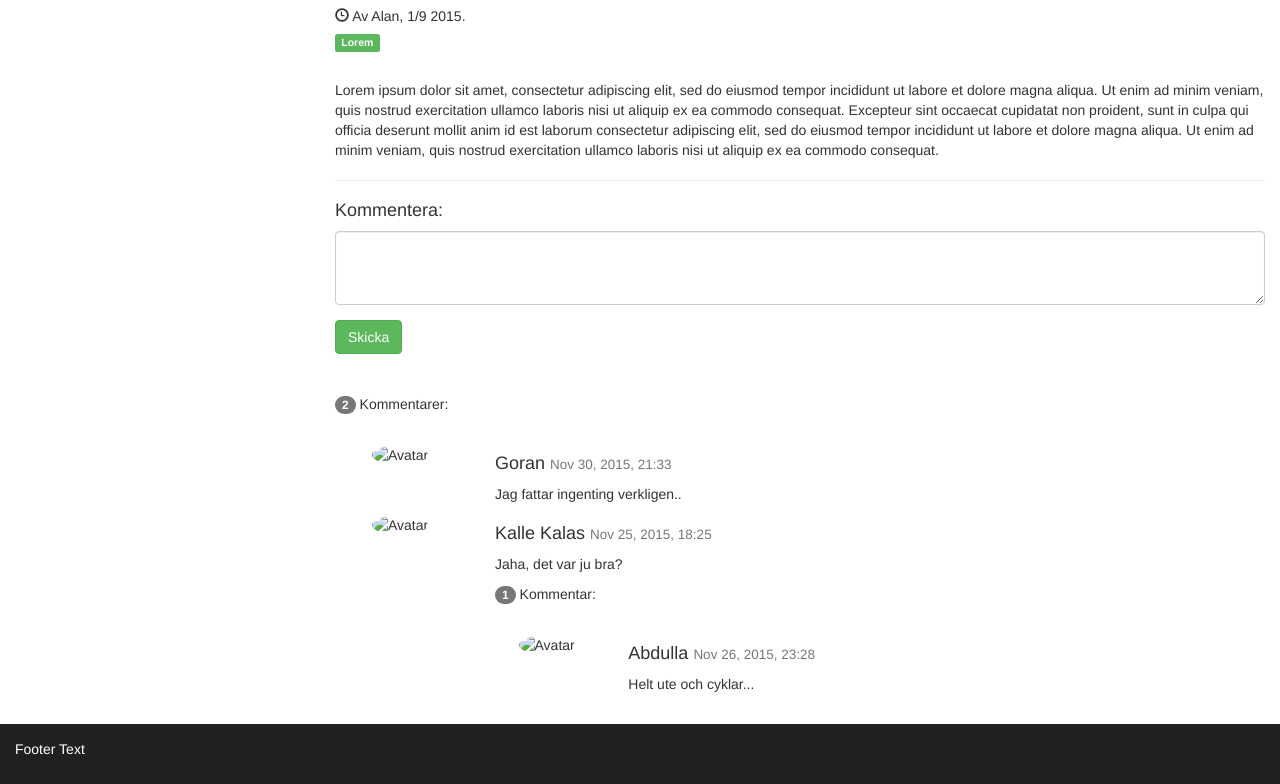
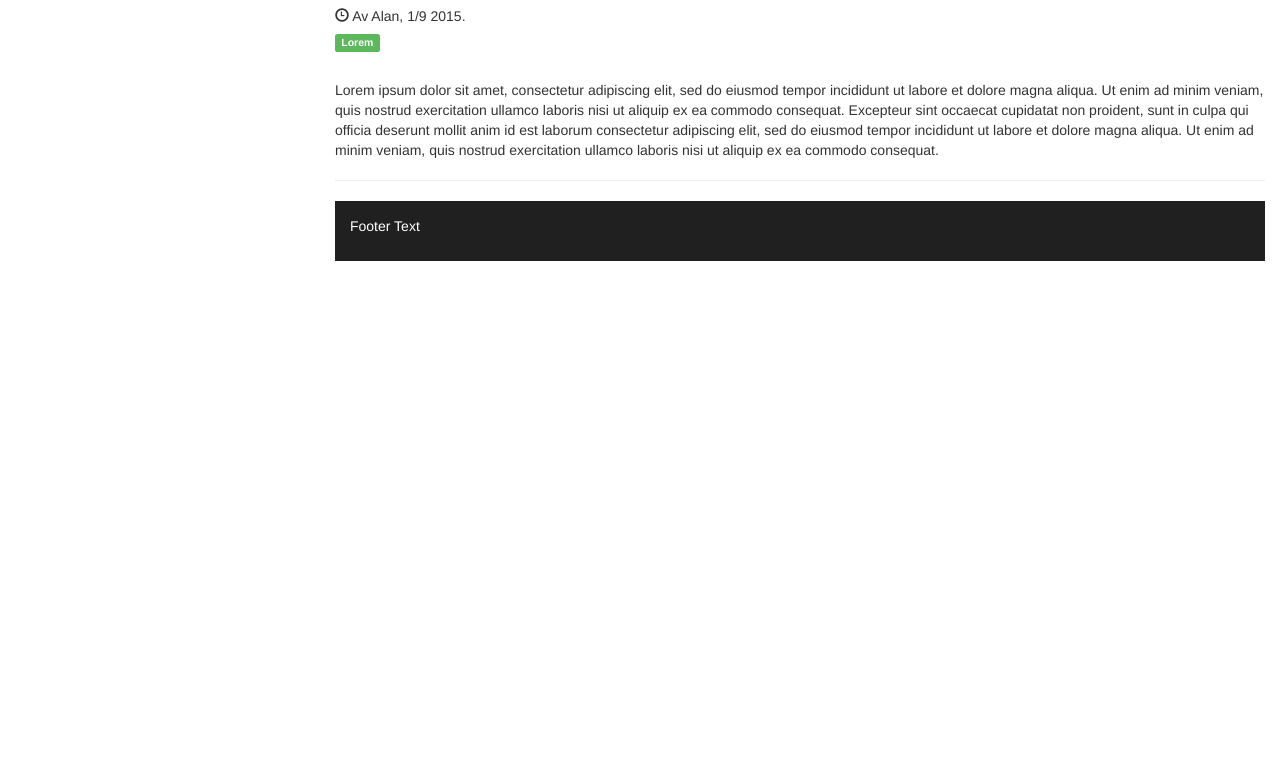
Before and after one commit to AlanWeik/JS-Inlamning1, a plain HTML site: page index.html in a window 1280 px wide. Shown: the part 453-1237 px from the top of the page. After the commit the page ends 800 px from the top, so only its background shows below. Drawn offline with nearby package versions, Linux system fonts and the light colour scheme.

Commit message:
I re-read the instructions for the assignment removed comment section.

```diff
--- a/index.html
+++ b/index.html
@@ -5,6 +5,7 @@
   <meta charset="utf-8">
   <meta name="viewport" content="width=device-width, initial-scale=1">
   <link rel="stylesheet" href="https://maxcdn.bootstrapcdn.com/bootstrap/3.4.1/css/bootstrap.min.css">
+  <link rel="stylesheet" href="style.css"
   <script src="https://ajax.googleapis.com/ajax/libs/jquery/3.5.1/jquery.min.js"></script>
   <script src="https://maxcdn.bootstrapcdn.com/bootstrap/3.4.1/js/bootstrap.min.js"></script>
   <style>
@@ -65,48 +66,6 @@
       <p>Lorem ipsum dolor sit amet, consectetur adipiscing elit, sed do eiusmod tempor incididunt ut labore et dolore magna aliqua. Ut enim ad minim veniam, quis nostrud exercitation ullamco laboris nisi ut aliquip ex ea commodo consequat. Excepteur sint occaecat cupidatat non proident, sunt in culpa qui officia deserunt mollit anim id est laborum consectetur adipiscing elit, sed do eiusmod tempor incididunt ut labore et dolore magna aliqua. Ut enim ad minim veniam, quis nostrud exercitation ullamco laboris nisi ut aliquip ex ea commodo consequat.</p>
       <hr>
 
-      <h4>Kommentera:</h4>
-      <form role="form">
-        <div class="form-group">
-          <textarea class="form-control" rows="3" required></textarea>
-        </div>
-        <button type="submit" class="btn btn-success">Skicka</button>
-      </form>
-      <br><br>
-
-      <p><span class="badge">2</span> Kommentarer:</p><br>
-
-      <div class="row">
-        <div class="col-sm-2 text-center">
-          <img src="putin.jpg" class="img-circle" height="65" width="65" alt="Avatar">
-        </div>
-        <div class="col-sm-10">
-          <h4>Goran <small> Nov 30, 2015, 21:33</small></h4>
-          <p>Jag fattar ingenting verkligen..<br>
-        </div>
-        <div class="col-sm-2 text-center">
-          <img src="kalle.jpg" class="img-circle" height="65" width="65" alt="Avatar">
-        </div>
-        <div class="col-sm-10">
-          <h4>Kalle Kalas <small>Nov 25, 2015, 18:25</small></h4>
-          <p>Jaha, det var ju bra? <br>
-          <p><span class="badge">1</span> Kommentar:</p><br>
-          <div class="row">
-            <div class="col-sm-2 text-center">
-              <img src="abdi.jpg" class="img-circle" height="65" width="65" alt="Avatar">
-            </div>
-            <div class="col-xs-10">
-              <h4>Abdulla <small>Nov 26, 2015, 23:28 </small></h4>
-              <p>Helt ute och cyklar...</p>
-              <br>
-            </div>
-          </div>
-        </div>
-      </div>
-    </div>
-  </div>
-</div>
-
 <footer class="container-fluid">
   <p>Footer Text</p>
 </footer>
--- a/style.css
+++ b/style.css
@@ -0,0 +1,3 @@
+.img{
+    border-radius: 50%;
+}
```
